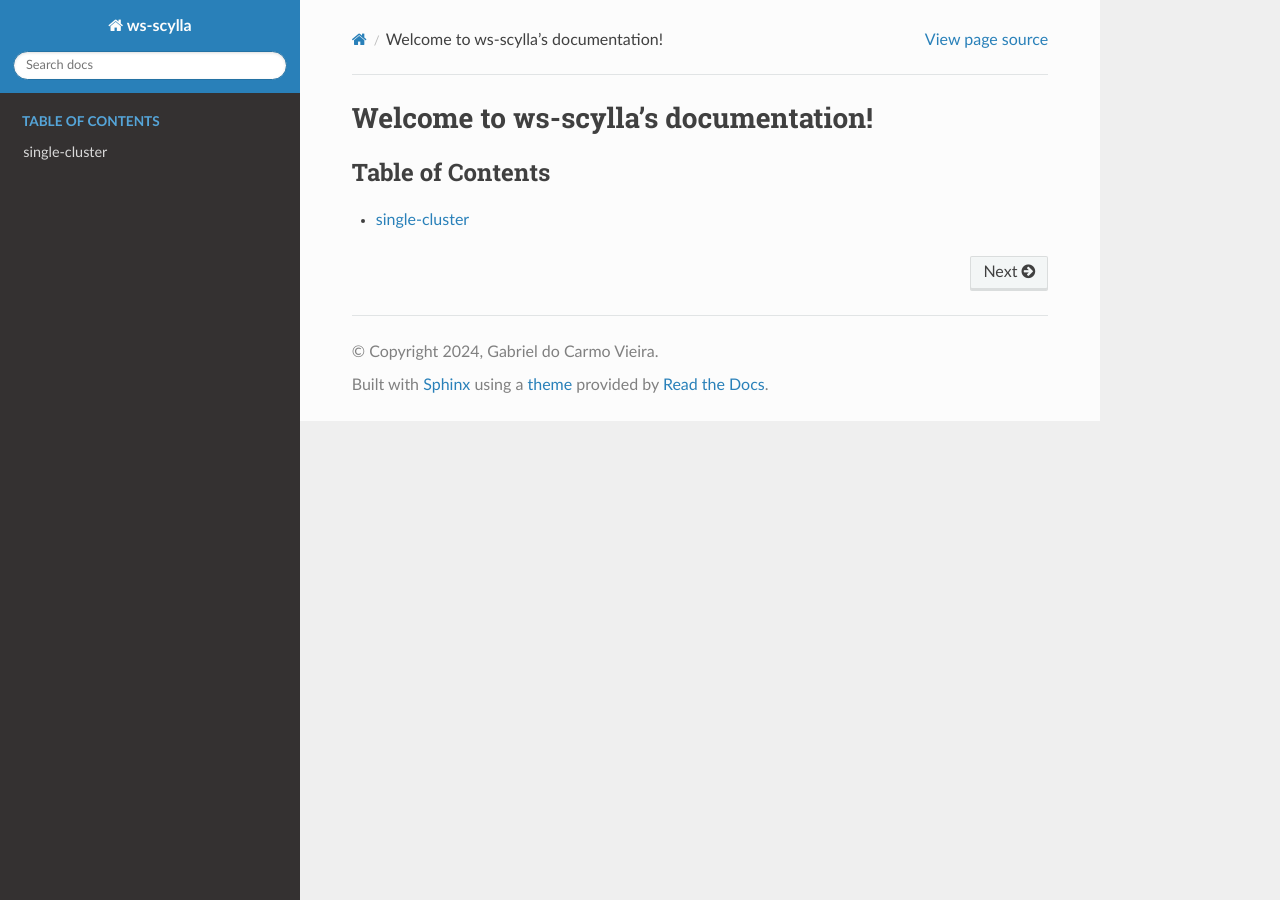
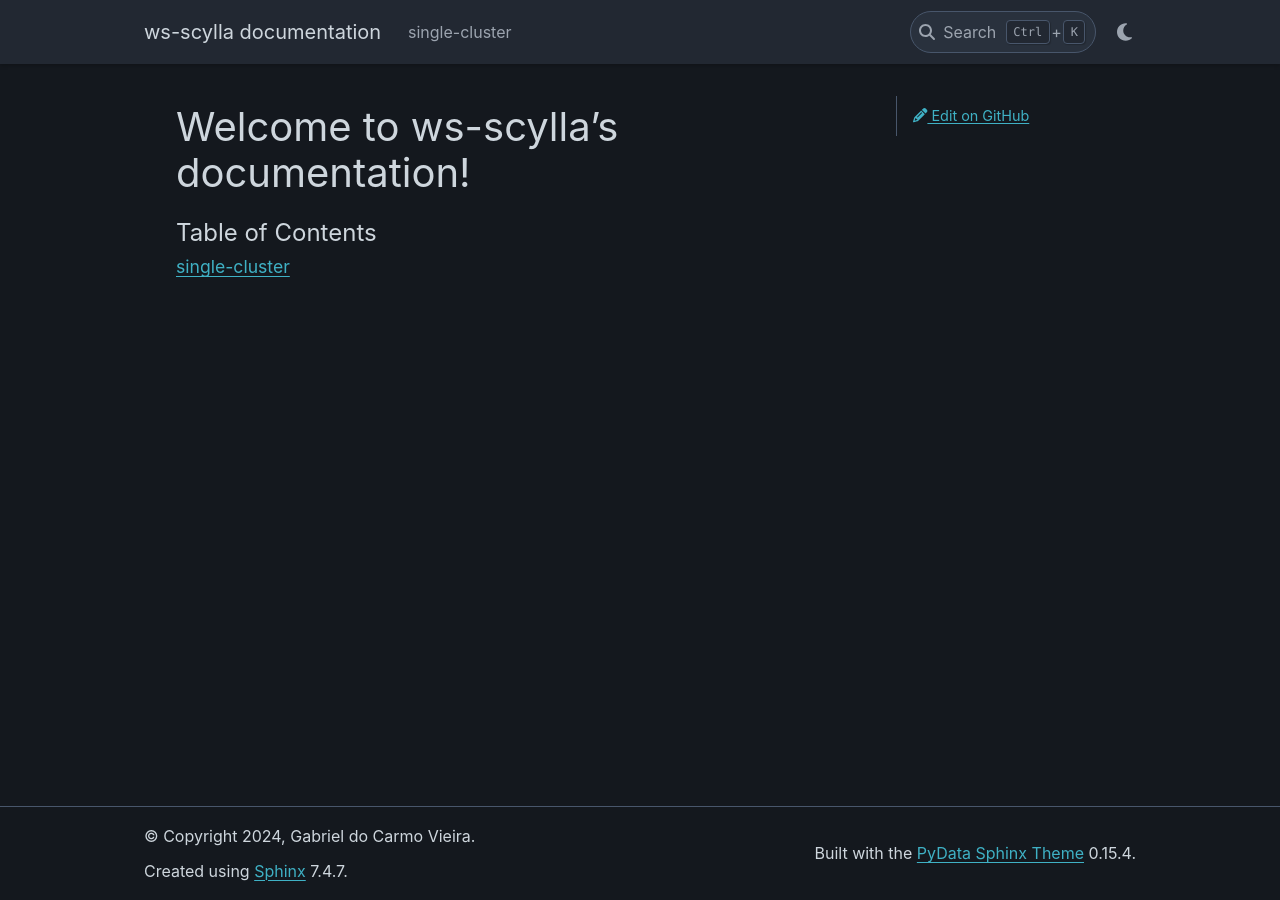
Before and after one commit to gvieira18/ws-scylla, a Sphinx documentation site: the page built from docs/source/index.rst, in a window 1280 px wide. Built offline with Sphinx 7.4.7 and the PyData theme 0.15.4, drawn with Linux system fonts in a browser that asks for light colours.

Commit message:
style: change theme

```diff
--- a/docs/requirements.txt
+++ b/docs/requirements.txt
@@ -1,3 +1,3 @@
 Sphinx==7.3.7
-sphinx_rtd_theme==2.0.0
 myst-parser==3.0.1
+pydata_sphinx_theme==0.15.3
--- /dev/null
+++ b/docs/source/_static/styles/custom.css
@@ -0,0 +1,7 @@
+.bd-main .bd-content .bd-article-container {
+    max-width: 80%; /* default is 60em */
+}
+
+.bd-page-width {
+    max-width: 80%; /* default is 88rem */
+}
--- a/docs/source/conf.py
+++ b/docs/source/conf.py
@@ -1,5 +1,3 @@
-import sphinx_rtd_theme
-
 from datetime import date
 
 # Configuration file for the Sphinx documentation builder.
@@ -25,7 +23,21 @@ exclude_patterns = []
 # -- Options for HTML output -------------------------------------------------
 # https://www.sphinx-doc.org/en/master/usage/configuration.html#options-for-html-output
 
-html_theme = 'sphinx_rtd_theme'
-html_theme_path = [sphinx_rtd_theme.get_html_theme_path()]
+html_theme = 'pydata_sphinx_theme'
 html_static_path = ['_static']
 html_baseurl = 'https://gvieira18.github.io/ws-scylla/'
+html_copy_source = False
+html_show_sourcelink = False
+html_theme_options = {
+    'use_edit_page_button': True,
+    'show_prev_next': False
+}
+html_context = {
+    "default_mode": "dark",
+    "github_user": "gvieira18",
+    "github_repo": "ws-scylla",
+    "github_version": "develop/docs/source/"
+}
+html_css_files = [
+    'styles/custom.css'
+]
--- a/docs/source/index.rst
+++ b/docs/source/index.rst
@@ -1,8 +1,3 @@
-.. ws-scylla documentation master file, created by
-   sphinx-quickstart on Sun May 26 12:28:15 2024.
-   You can adapt this file completely to your liking, but it should at least
-   contain the root `toctree` directive.
-
 Welcome to ws-scylla's documentation!
 =====================================
 
```
